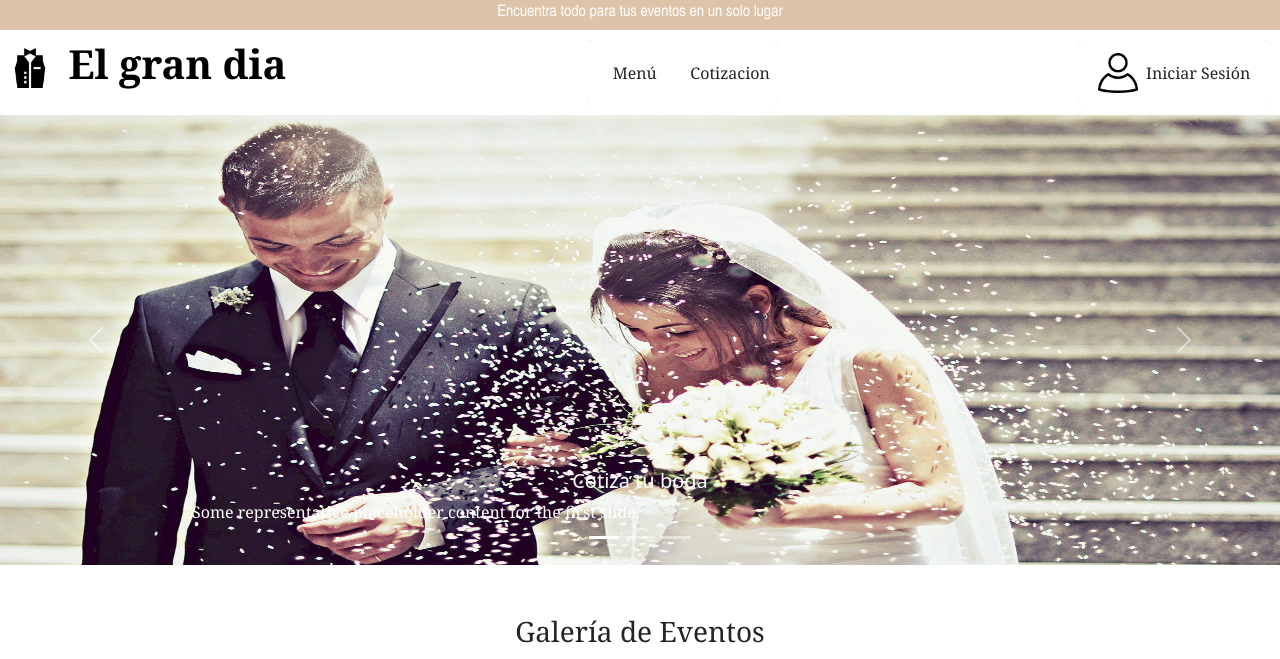
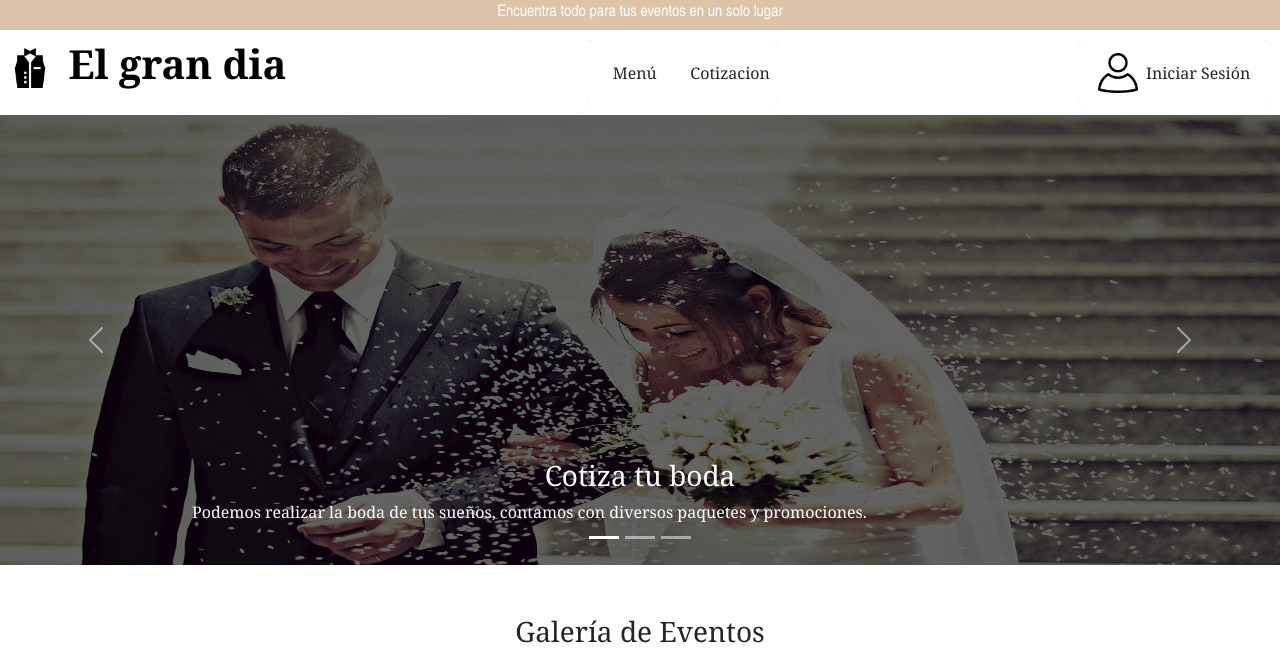
Before and after one commit to Pedro1462/bodas, a PHP site: template bodas/MVC/vista/principal.php in a window 1280 px wide. Shown: the top 659 px of the page. Run offline with PHP 8.4, Linux system fonts and the light colour scheme; the template is opened without the code that fills it, so the values that code supplies are empty.

Commit message:
principal listo falta unir otras partes, trabajo en ello

```diff
--- a/bodas/MVC/vista/principal.php
+++ b/bodas/MVC/vista/principal.php
@@ -69,22 +69,22 @@
                     <div class="carousel-item active">
                         <img src="../../img/img1.jpg" class="d-block w-100" alt="img1">
                         <div class="carousel-caption d-none d-md-block">
-                            <h5>Cotiza tu boda</h5>
-                            <p>Some representative placeholder content for the first slide.</p>
+                            <h3>Cotiza tu boda</h3>
+                            <p>Podemos realizar la boda de tus sueños, contamos con diversos paquetes y promociones.</p>
                         </div>
                     </div>
                     <div class="carousel-item">
                         <img src="../../img/img2.jpg" class="d-block w-100" alt="img2">
                         <div class="carousel-caption d-none d-md-block">
-                            <h5>Second slide label</h5>
-                            <p>Some representative placeholder content for the second slide.</p>
+                            <h3>Un recurerdo memorable</h3>
+                            <p>Festeja con tus amigos y conserva el mejor recuerdo de <strong>¡Mis XV años!</strong>.</p>
                         </div>
                     </div>
                     <div class="carousel-item">
                         <img src="../../img/img3.jpg" class="d-block w-100" alt="img3">
                         <div class="carousel-caption d-none d-md-block">
-                            <h5>Third slide label</h5>
-                            <p>Some representative placeholder content for the third slide.</p>
+                            <h3>¡Banquetes y más!</h3>
+                            <p>Recibe a tus familiares con un gran servicio, conoce nuestro menú.</p>
                         </div>
                     </div>
                 </div>
--- a/bodas/css/bodas.css
+++ b/bodas/css/bodas.css
@@ -74,8 +74,9 @@ p {
     color: white;
 }
 
-img{
+img:not(.logo,.galeria){
     height: 450px;
+    filter: brightness(40%); /* Reduce el brillo al 50% */
 }
 
 .gallery-container {
```
